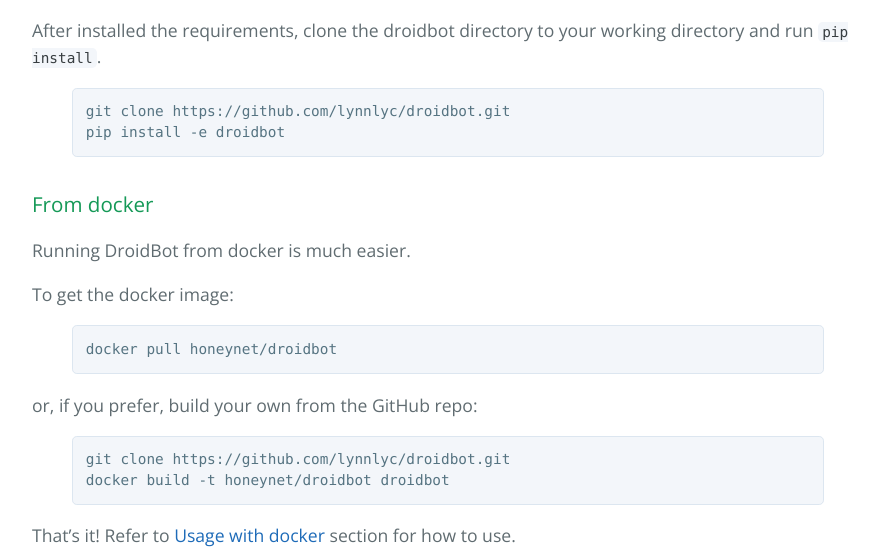
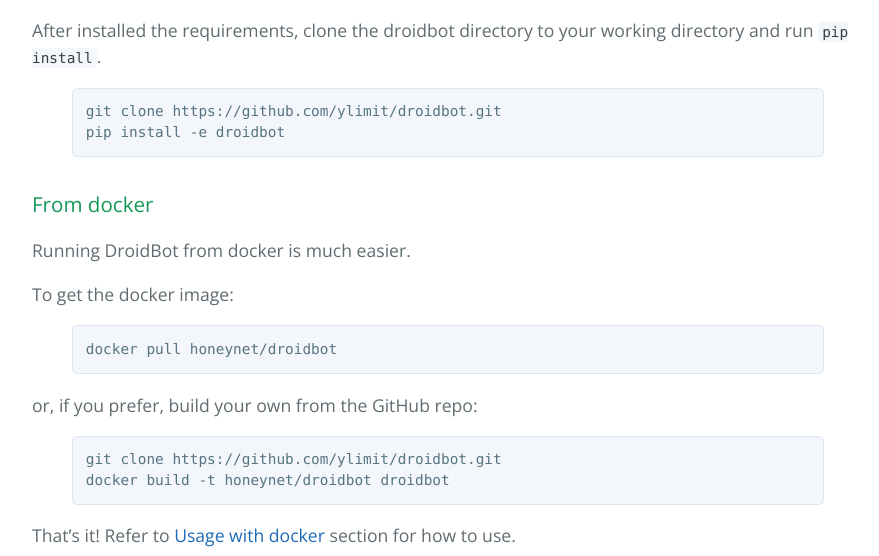
Before and after one commit to honeynet/droidbot, a Jekyll site: the page built from index.md, in a window 1280 px wide and 900 px high, scrolled down 2281 px. Shown: the part 157-713 px from the top of the window, without its empty margins (192-1071 px from the left). Built offline with Jekyll 4.4.1, drawn with Linux system fonts in a browser that asks for light colours.

Commit message:
refactor username from lynnlyc to ylimit

```diff
--- a/_layouts/default.html
+++ b/_layouts/default.html
@@ -13,16 +13,16 @@
     <section class="page-header">
       <h1 class="project-name">Droidbot</h1>
       <h2 class="project-tagline">Automatic testing bot of Android app.</h2>
-      <a href="https://github.com/lynnlyc/droidbot" class="btn">View on GitHub</a>
+      <a href="https://github.com/ylimit/droidbot" class="btn">View on GitHub</a>
       <a href="{{site.baseurl}}/" class="btn">Go to Homepage</a>
-      <a href="https://github.com/lynnlyc/droidbot/zipball/master" class="btn">Download .zip</a>
+      <a href="https://github.com/ylimit/droidbot/zipball/master" class="btn">Download .zip</a>
     </section>
 
     <section class="main-content">
       {{content}}
 
       <footer class="site-footer">
-        <span class="site-footer-owner"><a href="https://github.com/lynnlyc/droidbot">DroidBot</a> is maintained by <a href="https://github.com/lynnlyc">lynnlyc</a>.</span>
+        <span class="site-footer-owner"><a href="https://github.com/ylimit/droidbot">DroidBot</a> is maintained by <a href="https://github.com/ylimit">ylimit</a>.</span>
 
         <span class="site-footer-credits">This page was generated using <a href="https://help.github.com/articles/using-jekyll-with-pages/">Jekyll with GitHub Pages</a> and the <a href="https://github.com/jasonlong/cayman-theme">Cayman theme</a> by <a href="https://twitter.com/jasonlong">Jason Long</a>.</span>
       </footer>
--- a/index.md
+++ b/index.md
@@ -1,6 +1,6 @@
 ---
 layout: default
-title: DroidBot by lynnlyc
+title: DroidBot by yli
 ---
 
 # DroidBot
@@ -86,7 +86,7 @@
 After installed the requirements, clone the droidbot directory to your working directory and run `pip install`.
 
 {% highlight bash %}
-git clone https://github.com/lynnlyc/droidbot.git
+git clone https://github.com/ylimit/droidbot.git
 pip install -e droidbot
 {% endhighlight %}
 
@@ -103,7 +103,7 @@
 or, if you prefer, build your own from the GitHub repo:
 
 {% highlight bash %}
-git clone https://github.com/lynnlyc/droidbot.git
+git clone https://github.com/ylimit/droidbot.git
 docker build -t honeynet/droidbot droidbot
 {% endhighlight %}
 
```
